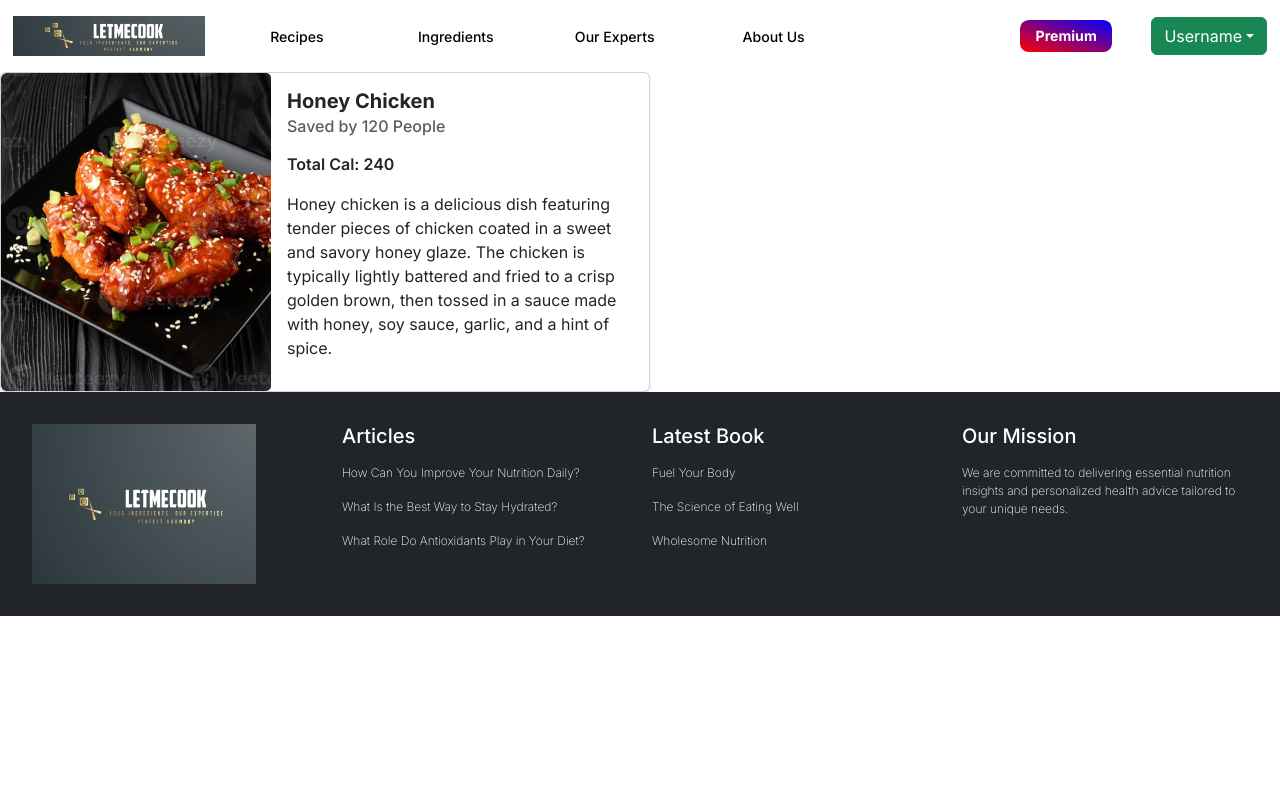
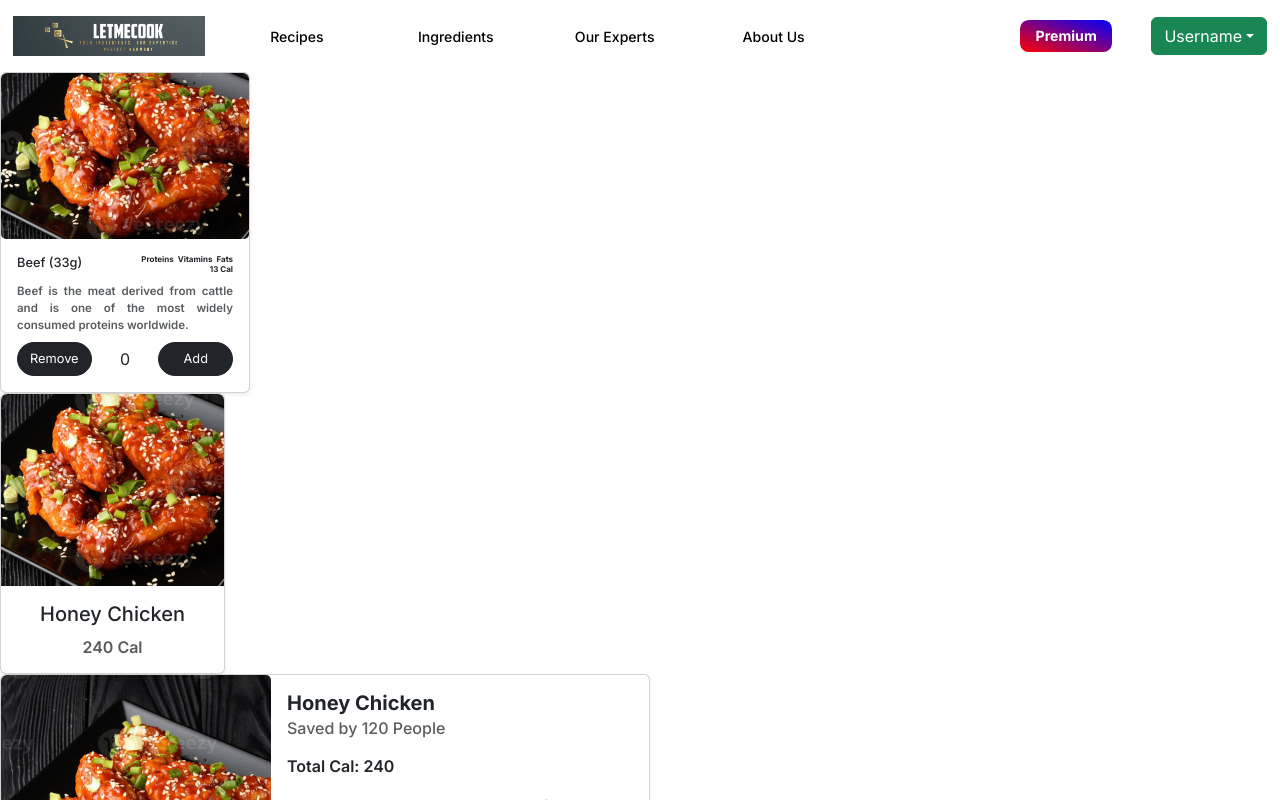
Before and after one commit to Cytzr/LetMeCook, a React (Vite) app: page / in a window 1280 px wide. Shown: the top 800 px of the page. Built offline with nearby package versions, Linux system fonts and the light colour scheme.

Commit message:
feat: created ingredients card

```diff
--- a/src/App.tsx
+++ b/src/App.tsx
@@ -1,12 +1,16 @@
 import Footer from "./Components/footer"
 import CustomNavbar from "./Components/navbar"
 import HomePageCard from "./Components/home-page-card"
+import PopularRecipes from "./Components/popular-recipes-card"
+import IngredientsCard from "./Components/ingredients-card"
 
 function App() {
 
   return (
     <>
       <CustomNavbar />
+      <IngredientsCard TotalCalorie={13} ImageLink="../src/Images/HoneyChicken.png" IngredientName="Beef" IngredientDescription="Beef is the meat derived from cattle and is one of the most widely consumed proteins worldwide." NutrientsContained={["Proteins", "Vitamins", "Fats"]} IngredientWeightPerPorsion={33} />
+      <PopularRecipes FoodName="Honey Chicken" ImageLink="../src/Images/HoneyChicken.png" TotalCalorie={240} />
       <HomePageCard FoodDescription="Honey chicken is a delicious dish featuring tender pieces of chicken coated in a sweet and savory honey glaze. The chicken is typically lightly battered and fried to a crisp golden brown, then tossed in a sauce made with honey, soy sauce, garlic, and a hint of spice." FoodName="Honey Chicken" ImageLink="../src/Images/HoneyChicken.png" SavedBy={120} TotalCalorie={240} />
       <Footer />
     </>
--- a/src/Components/home-page-card.tsx
+++ b/src/Components/home-page-card.tsx
@@ -11,13 +11,13 @@ interface HomePageProps {
 const HomePageCard: React.FC<HomePageProps> = ({ FoodName, SavedBy, TotalCalorie, ImageLink, FoodDescription }) => {
     return (
         <>
-            <Card className="shadow-sm" style={{ maxWidth: '650px' }}>
+            <Card className="shadow-sm" style={{ maxWidth: '650px', maxHeight: "330px", minHeight: "300px" }}>
                 <Row className="g-0">
                     <Col md={5} className='d-flex align-items-stretch'>
                         <Card.Img
                             src={ImageLink}
-                            alt="Honey Chicken"
-                            className="img-fluid rounded-start w-100 h-100 object-fit-none"
+                            alt={FoodName}
+                            className="img-fluid rounded-start w-100 object-fit-none"
                         />
                     </Col>
                     <Col md={7}>
--- /dev/null
+++ b/src/Components/ingredients-card.tsx
@@ -0,0 +1,52 @@
+import { useState } from "react";
+import { Card, Row, Col } from "react-bootstrap";
+
+interface IngredientsCardProps {
+    IngredientName: string,
+    IngredientWeightPerPorsion: number,
+    NutrientsContained: string[],
+    IngredientDescription: string,
+    TotalCalorie: number,
+    ImageLink: string,
+}
+
+const IngredientsCard: React.FC<IngredientsCardProps> = ({ IngredientName, IngredientDescription, NutrientsContained, ImageLink, TotalCalorie, IngredientWeightPerPorsion }) => {
+    const [Amount, setAmount] = useState(0);
+    return <>
+        <Card className="shadow-sm" style={{ maxWidth: "250px" }}>
+            <Card.Img
+                src={ImageLink}
+                alt={IngredientName}
+                className="img-fluid rounded-top w-100 object-fit-none"
+                style={{ height: "13vw" }}
+            />
+            <Card.Body>
+                <Card.Title style={{ fontSize: "1vw" }}>
+                    <Row>
+                        <Col>{IngredientName} ({IngredientWeightPerPorsion}g)</Col>
+                        <Col>
+                            <Col className="d-flex justify-content-end  " >
+                                {NutrientsContained.map((nutrient, index) => (
+                                    index > 2 ? <div></div> : <div className="ms-1 fw-bold" key={index} style={{ fontSize: "1vh", justifyContent: "center", textAlign: "center", alignContent: "center" }}>{nutrient}</div>
+                                ))}
+                            </Col>
+                            <div className="fw-bold" style={{ fontSize: "1vh", justifyContent: "center", textAlign: "end", alignContent: "center" }}>{TotalCalorie} Cal</div>
+                        </Col>
+                    </Row>
+                </Card.Title>
+                <Card.Body style={{ padding: "0px" }}>
+                    <Card.Text>
+                        <div className="text-muted fw-semibold" style={{ fontSize: "0.9vw", textAlign: "justify" }}>{IngredientDescription}</div>
+                    </Card.Text>
+                </Card.Body>
+                <div className="d-flex justify-content-between align-items-center mt-2">
+                    <button className="btn btn-dark rounded-pill" style={{ fontSize: "1vw" }} onClick={() => Amount != 0 ? setAmount(Amount - 1) : setAmount(0)}>Remove</button>
+                    {Amount}
+                    <button className="btn btn-dark rounded-pill px-4" style={{ fontSize: "1vw" }} onClick={() => setAmount(Amount + 1)}>Add</button>
+                </div>
+            </Card.Body>
+        </Card>
+    </>
+}
+
+export default IngredientsCard;
--- /dev/null
+++ b/src/Components/popular-recipes-card.tsx
@@ -0,0 +1,32 @@
+import { Card } from 'react-bootstrap'
+
+interface PopularRecipesProps {
+    FoodName: string,
+    ImageLink: string,
+    TotalCalorie: number,
+}
+
+const PopularRecipes: React.FC<PopularRecipesProps> = ({ FoodName, ImageLink, TotalCalorie }) => {
+    return (
+        <>
+            <Card className='shadow-sm' style={{ width: '225px' }}>
+                <img
+                    src={ImageLink}
+                    alt={FoodName}
+                    className='img-fluid rounded-top w-100 object-fit-none'
+                    style={{ height: '15vw' }}
+                />
+                <Card.Body>
+                    <Card.Title className='mb-3 text-center'>
+                        {FoodName}
+                    </Card.Title>
+                    <Card.Subtitle className='fw-semibold text-muted fs-6 text-center'>
+                        {TotalCalorie} Cal
+                    </Card.Subtitle>
+                </Card.Body>
+            </Card>
+        </>
+    );
+}
+
+export default PopularRecipes
```
